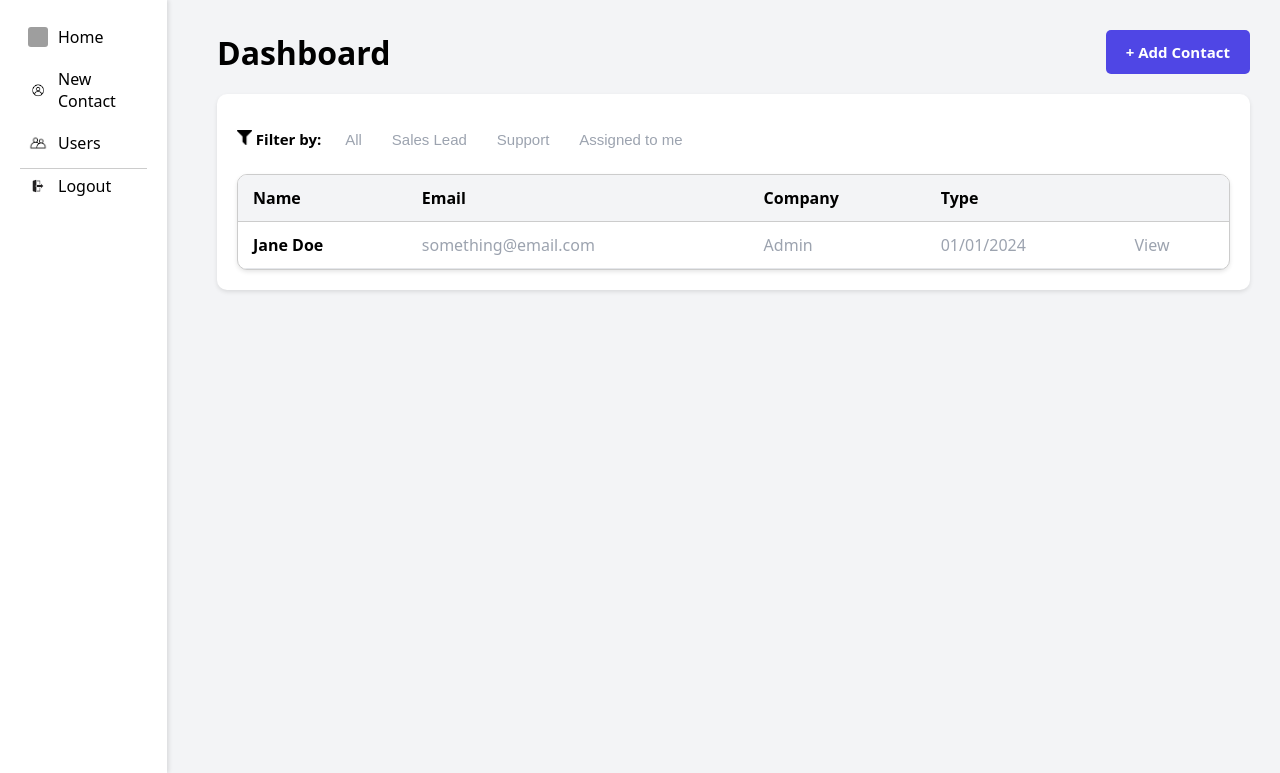
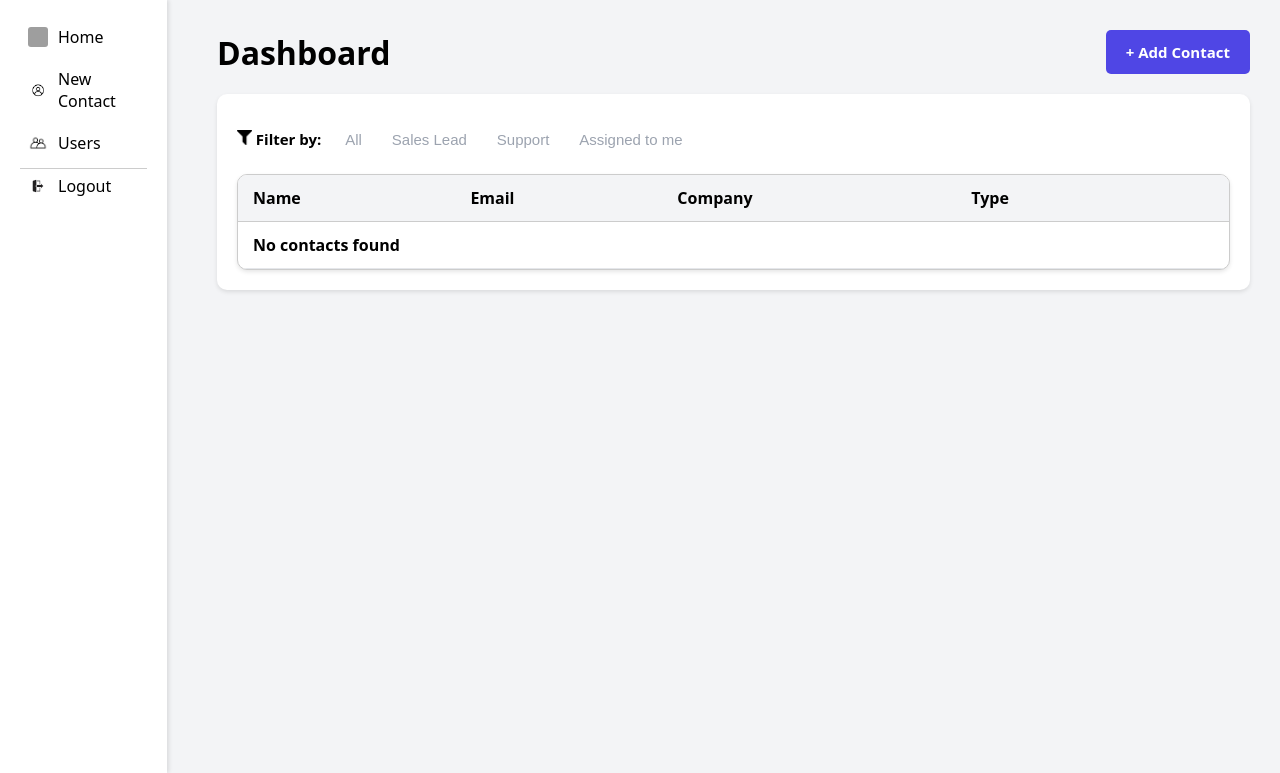
Before and after one commit to csharpe876/info2180-finalproject, a PHP site: page /dolphin_crm/dashboard.php in a window 1280 px wide. Shown: the part 67-840 px from the top of the page. Run offline with PHP 8.4, Linux system fonts and the light colour scheme; a user stored in the database is signed in; data comes from the database, SQL or seed files in the repository; data that the repository does not hold is empty; grey boxes are pictures that could not be loaded.

Commit message:
Updates to view contct on dashboard

```diff
--- a/dolphin_crm/dashboard.php
+++ b/dolphin_crm/dashboard.php
@@ -49,9 +49,9 @@ if (isset($_GET['action']) && $_GET['action'] === 'get_contacts') {
 <head>
     <meta charset="UTF-8">
     <meta name="viewport" content="width=device-width, initial-scale=1.0">
-    <title>New User</title>
+    <title>Dashboard</title>
     <link rel="stylesheet" href="includes/stylesheets/dashboard_style.css">
-    <script src="script.js"></script>
+    <script src="includes/javascript/jscript.js"></script>
 </head>
 <body>
     <header>
@@ -83,14 +83,8 @@ if (isset($_GET['action']) && $_GET['action'] === 'get_contacts') {
                             <th></th>
                         </tr>
                     </thead>
-                    <tbody id="userTableBody">
-                        <tr>
-                            <td>Jane Doe</td>
-                            <td>something@email.com</td>
-                            <td>Admin</td>
-                            <td>01/01/2024</td>
-                            <td>View</td>
-                        </tr>
+                    <tbody id="contacts-body">
+                        <!-- Contacts will be loaded here by JavaScript -->
                     </tbody>
                 </table>
             </div>
```
